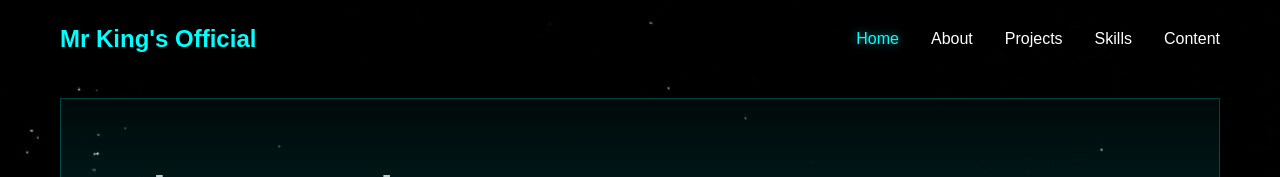
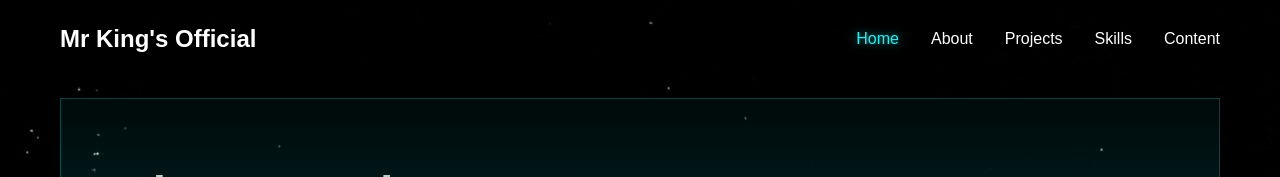
Before and after one commit to MarinaAqua/Portofolio2, a plain HTML site: page index.html in a window 1280 px wide. Shown: the top 177 px of the page. Drawn offline with Linux system fonts and the light colour scheme.

Commit message:
Update style.css

```diff
--- a/style.css
+++ b/style.css
@@ -34,7 +34,7 @@ nav {
 }
 
 .logo {
-    color: var(--primary);
+    color: white;
     font-size: 24px;
     font-weight: bold;
     transition: text-shadow 0.3s ease;
```
